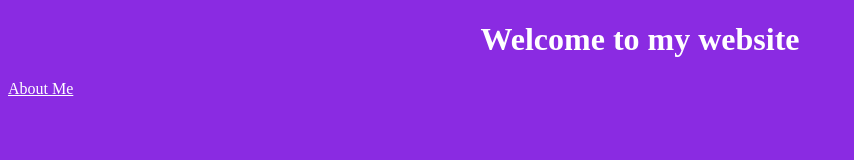
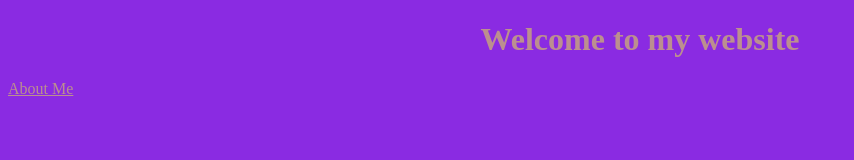
Before and after one commit to alja1313/Multiple-pages-static-websites, a plain HTML site: page index.html in a window 1280 px wide. Shown: the whole page, without its empty margins (0-854 px from the left). Drawn offline with Linux system fonts and the light colour scheme.

Commit message:
change main color

```diff
--- a/css/style.css
+++ b/css/style.css
@@ -3,9 +3,9 @@ body {
 }
 h1 {
   text-align: center;
-  color: white;
+  color: rosybrown;
 }
 a {
-  color: white;
+  color: rosybrown;
   text-align: center;
 }
```
